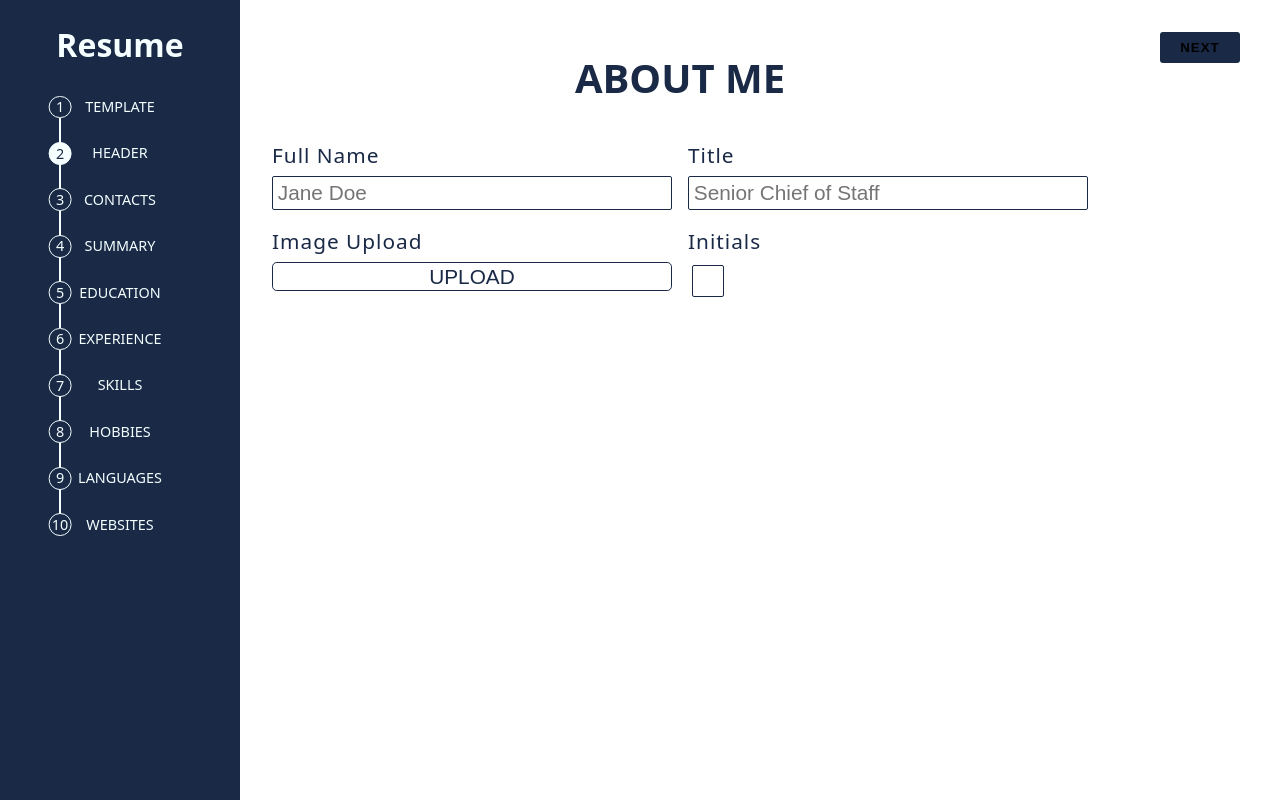
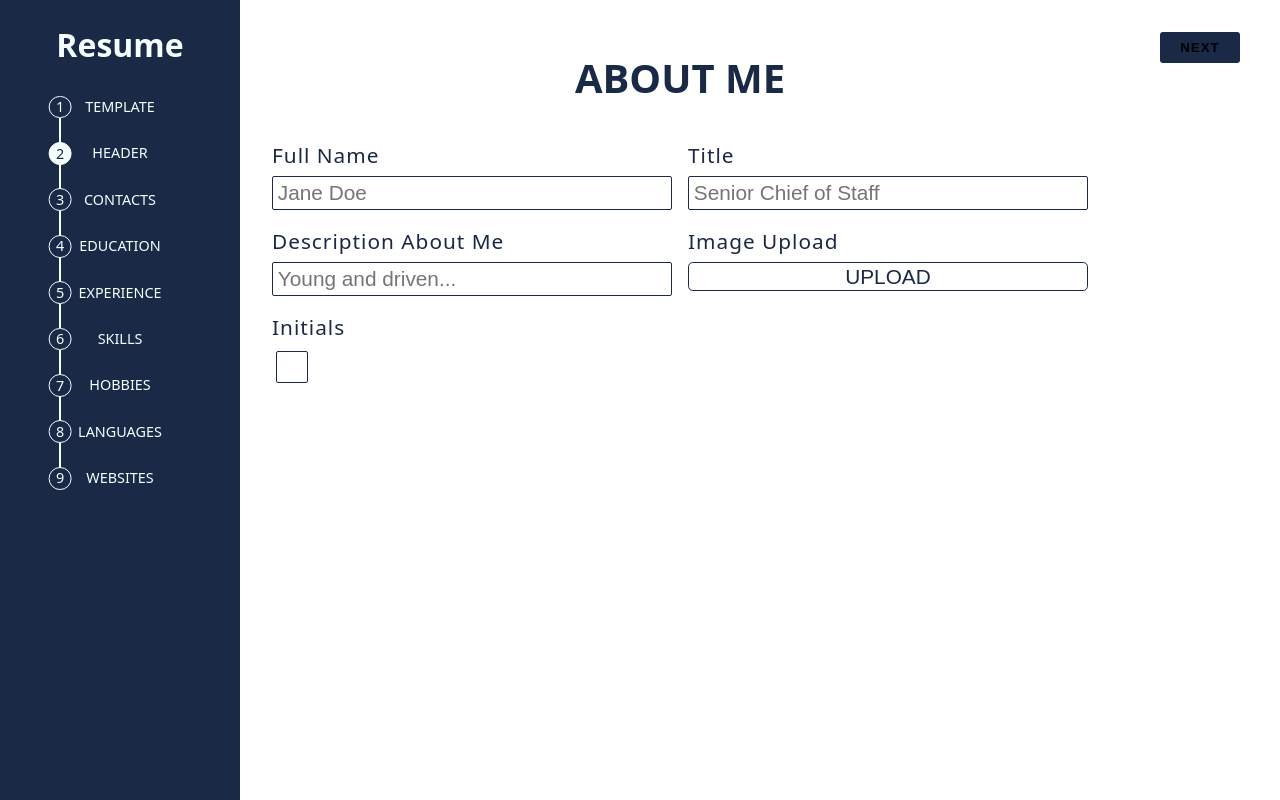
Before and after one commit to mickewasowski/cv-template, a React (Vite) app: page / in a window 1280 px wide. Both pictures are taken after a click on the element "HEADER". Built offline with nearby package versions, Linux system fonts and the light colour scheme.

Commit message:
refactor - moved summary to header form

```diff
--- a/src/forms/Header.tsx
+++ b/src/forms/Header.tsx
@@ -69,6 +69,18 @@ const HeaderForm = () => {
             />
           </div>
           <div>
+            <label htmlFor="summary">Description about me</label>
+            <Field
+              id="summary"
+              name="summary"
+              type="text"
+              placeholder="Young and driven..."
+              onChange={handleChange}
+              value={header.summary}
+              autoComplete="off"
+            />
+          </div>
+          <div>
             <label htmlFor="image">Image upload</label>
             <Field
               ref={fileInputRef}
--- a/src/forms/Summary.tsx
+++ /dev/null
@@ -1,37 +0,0 @@
-import { Formik, Field, Form } from "formik";
-import { useSelector, useDispatch } from "react-redux";
-import { updateEntry } from "../store/slices/summarySlice";
-import { type RootState } from "../store/store";
-
-const SummaryForm = () => {
-  const summary = useSelector((state: RootState) => state.summary);
-  const dispatch = useDispatch();
-
-  const handleChange = (e) => {
-    dispatch(updateEntry(e.target.value));
-  };
-
-  return (
-    <div className="SummaryForm">
-      <h1>Summary</h1>
-      <Formik initialValues={summary} onSubmit={(e) => e.preventDefault()}>
-        <Form className="SummaryForm__form">
-          <div>
-            <label htmlFor="summary">Description about me</label>
-            <Field
-              id="summary"
-              name="summary"
-              type="text"
-              placeholder="Young and driven..."
-              onChange={handleChange}
-              value={summary.summary}
-              autoComplete="off"
-            />
-          </div>
-        </Form>
-      </Formik>
-    </div>
-  );
-};
-
-export default SummaryForm;
--- a/src/pages/HomePage.tsx
+++ b/src/pages/HomePage.tsx
@@ -6,7 +6,6 @@ import HeaderForm from "../forms/Header";
 import HobbiesForm from "../forms/Hobbies";
 import LanguagesForm from "../forms/Languages";
 import SkillsForm from "../forms/Skills";
-import SummaryForm from "../forms/Summary";
 import WebsitesForm from "../forms/Websites";
 import "./styles/HomePage.scss";
 import TemplateForm from "../forms/TemplateForm";
@@ -15,7 +14,6 @@ enum FormData {
   Template,
   Header,
   Contacts,
-  Summary,
   Education,
   Experience,
   Skills,
@@ -37,9 +35,6 @@ const HomePage = () => {
       }
       case FormData.Contacts: {
         return <ContactsForm />;
-      }
-      case FormData.Summary: {
-        return <SummaryForm />;
       }
       case FormData.Education: {
         return <EducationSummary />;
--- a/src/pages/styles/HomePage.scss
+++ b/src/pages/styles/HomePage.scss
@@ -76,7 +76,7 @@
     height: 100%;
 
     .HeaderForm,
-    .ContactsForm, .SummaryForm,
+    .ContactsForm,
     .EducationSummary, .ExperienceSummary,
     .SkillsForm, .HobbiesForm,
     .LanguagesForm, .WebsitesForm {
--- a/src/store/slices/headerSlice.ts
+++ b/src/store/slices/headerSlice.ts
@@ -4,6 +4,7 @@ import { type Header } from "../../types/StoreTypes";
 const initialState: Header = {
   name: "",
   title: "",
+  summary: "",
   image: "",
   initials: false,
 };
--- a/src/store/slices/summarySlice.ts
+++ /dev/null
@@ -1,26 +0,0 @@
-import { createSlice, type PayloadAction } from "@reduxjs/toolkit";
-import { type Summary } from "../../types/StoreTypes";
-
-interface SummaryState {
-  summary: Summary;
-}
-
-const initialState: SummaryState = {
-  summary: '',
-};
-
-export const summarySlice = createSlice({
-  name: "summary",
-  initialState,
-  reducers: {
-    updateEntry: (
-      state,
-      action: PayloadAction<Partial<Summary>>,
-    ) => {
-      return { ...state, summary: action.payload };
-    },
-  },
-});
-
-export const { updateEntry } = summarySlice.actions;
-export default summarySlice.reducer;
--- a/src/store/store.ts
+++ b/src/store/store.ts
@@ -8,7 +8,6 @@ import headerReducer from './slices/headerSlice';
 import hobbiesReducer from './slices/hobbiesSlice';
 import languagesReducer from './slices/languagesSlice';
 import skillsReducer from './slices/skillsSlice';
-import summaryReducer from './slices/summarySlice';
 import templateReducer from './slices/templateSlice';
 import websitesReducer from './slices/websitesSlice';
 import uiReducer from './slices/uiSlice';
@@ -23,7 +22,6 @@ export const store = configureStore({
     hobbies: hobbiesReducer,
     languages: languagesReducer,
     skills: skillsReducer,
-    summary: summaryReducer,
     template: templateReducer,
     websites: websitesReducer,
     ui: uiReducer,
--- a/src/types/StoreTypes.ts
+++ b/src/types/StoreTypes.ts
@@ -3,6 +3,7 @@ import type { CertificateType, Diploma, ExperienceLocation } from "./Types";
 export type Header = {
   name: string;
   title: string;
+  summary: string;
   image?: string;
   initials?: boolean; //if the user wants initials or not
 };
@@ -25,8 +26,6 @@ export type Experience = {
   location: ExperienceLocation;
   description: string;
 };
-
-export type Summary = string;
 
 export type IdNamePair = {
   id: number;
```
Also changed, not shown: src/components/Summary.tsx (deleted, +0 -13 lines).
